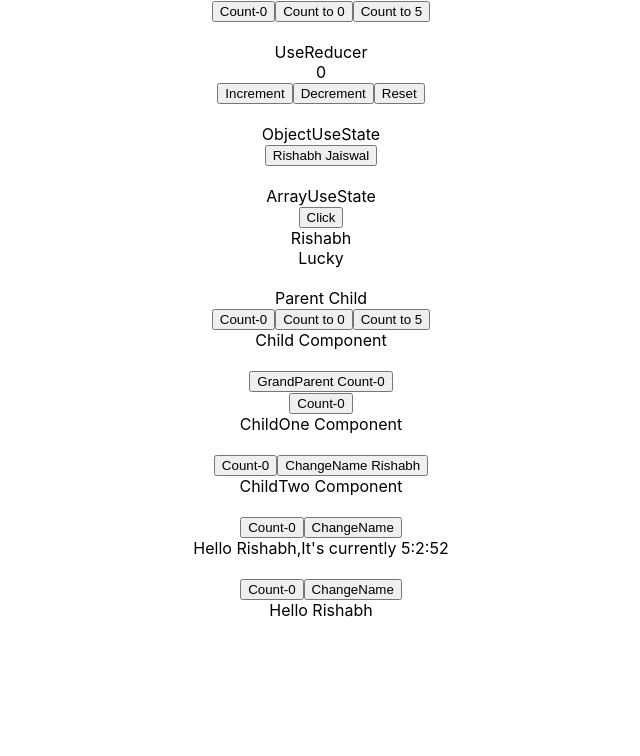
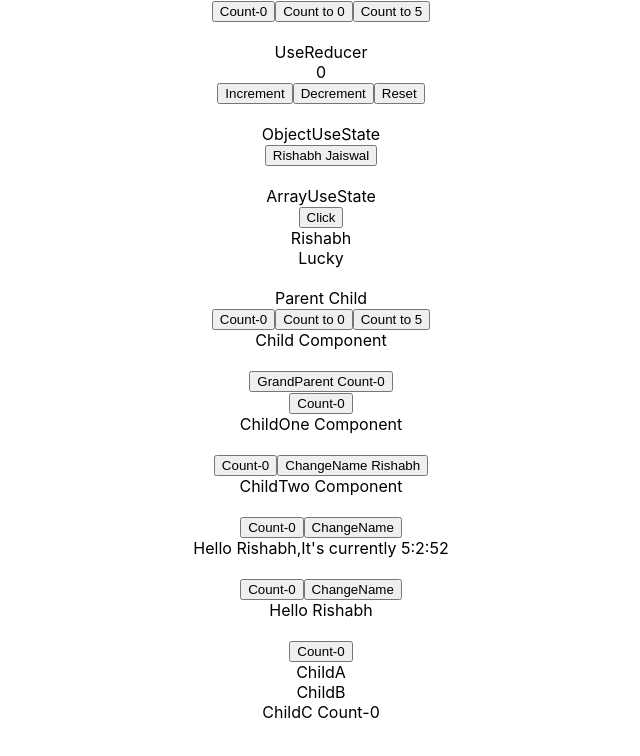
Before and after one commit to rishabhjaiswal155/React-Render-Demo, a React (Create React App) app: page / in a window 1280 px wide. Shown: the top 756 px of the page, without its empty margins (319-959 px from the left). Built offline with nearby package versions, Linux system fonts and the light colour scheme.

Commit message:
React Render behavior with context Api(useContext hook)

```diff
--- a/src/App.js
+++ b/src/App.js
@@ -10,6 +10,7 @@
 import { ParentTwo } from './components/Optimization/ParentTwo';
 import { ParentThree } from './components/Incorrect Optimization/ParentThree';
 import { ParentFour } from './components/Incorrect Optimization/ParentFour';
+import { ContextParent } from './components/Context/ContextParent';
 
 function App() {
   return (
@@ -23,7 +24,8 @@
         <GrandParent/><br/>
         <ParentTwo/><br/>
         <ParentThree/><br/>
-        <ParentFour/>
+        <ParentFour/><br/>
+        <ContextParent/>
       </div>
   );
 }
--- /dev/null
+++ b/src/components/Context/ContextChildren.js
@@ -0,0 +1,28 @@
+import React,{useContext} from 'react'
+import { CountContext} from './ContextParent'
+
+export const ChildA = () => {
+    console.log('ChildA Renders')
+  return (
+    <div>ChildA
+        <ChildB/>
+    </div>
+  )
+}
+
+export const ChildB = () => {
+    console.log('ChildB Renders')
+    return (
+      <div>ChildB
+          <ChildC/>
+      </div>
+    )
+  }
+
+  export const ChildC = () => {
+    const count=useContext(CountContext)
+    console.log('ChildC Renders')
+    return (
+      <div>ChildC Count-{count}</div>
+    )
+  }
--- /dev/null
+++ b/src/components/Context/ContextParent.js
@@ -0,0 +1,18 @@
+import React,{useState} from 'react'
+import { ChildA } from './ContextChildren'
+
+export const CountContext=React.createContext()
+const CountProvider=CountContext.Provider
+
+export const ContextParent = () => {
+    const [count,setCount]=useState(0)
+    console.log('ContextParent Render')
+  return (
+    <div>
+        <button onClick={()=>setCount(c=>c+1)}>Count-{count}</button>
+        <CountProvider value={count}>
+            <ChildA/>
+        </CountProvider>
+    </div>
+  )
+}
```
